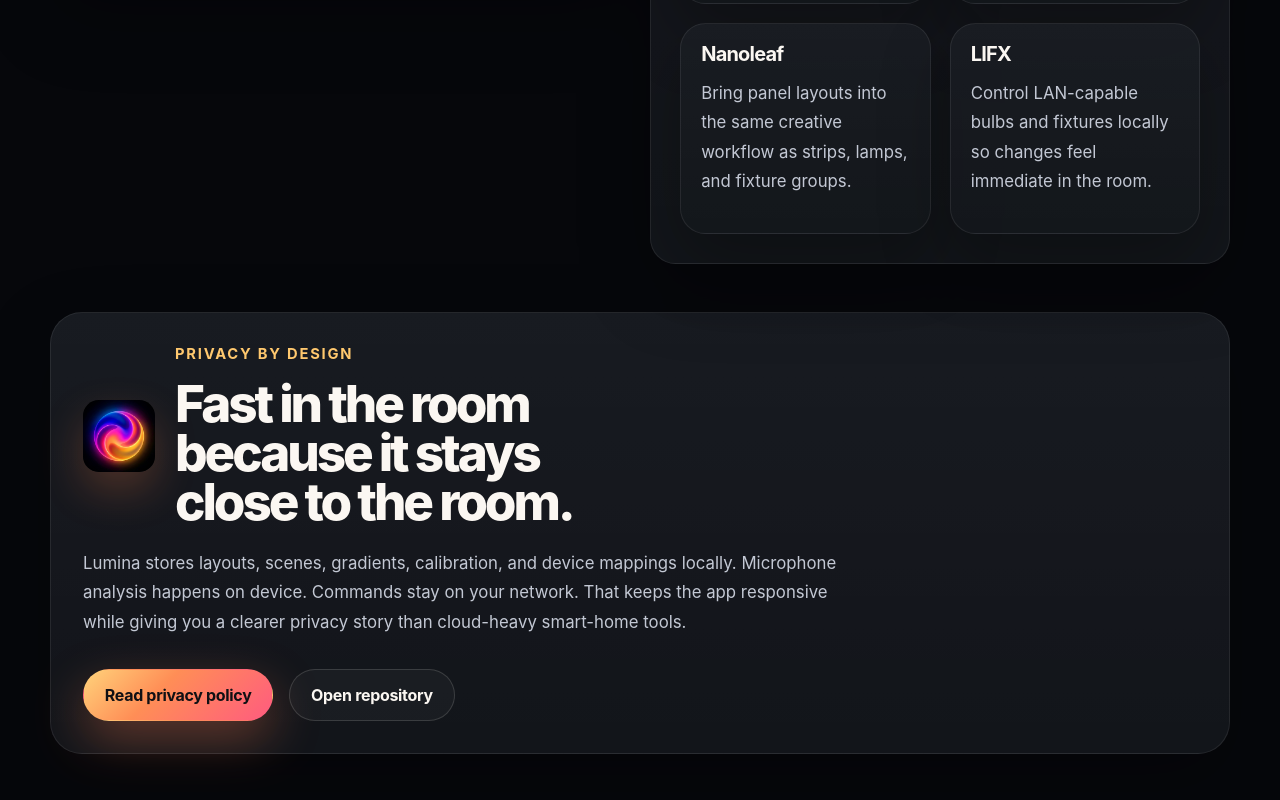
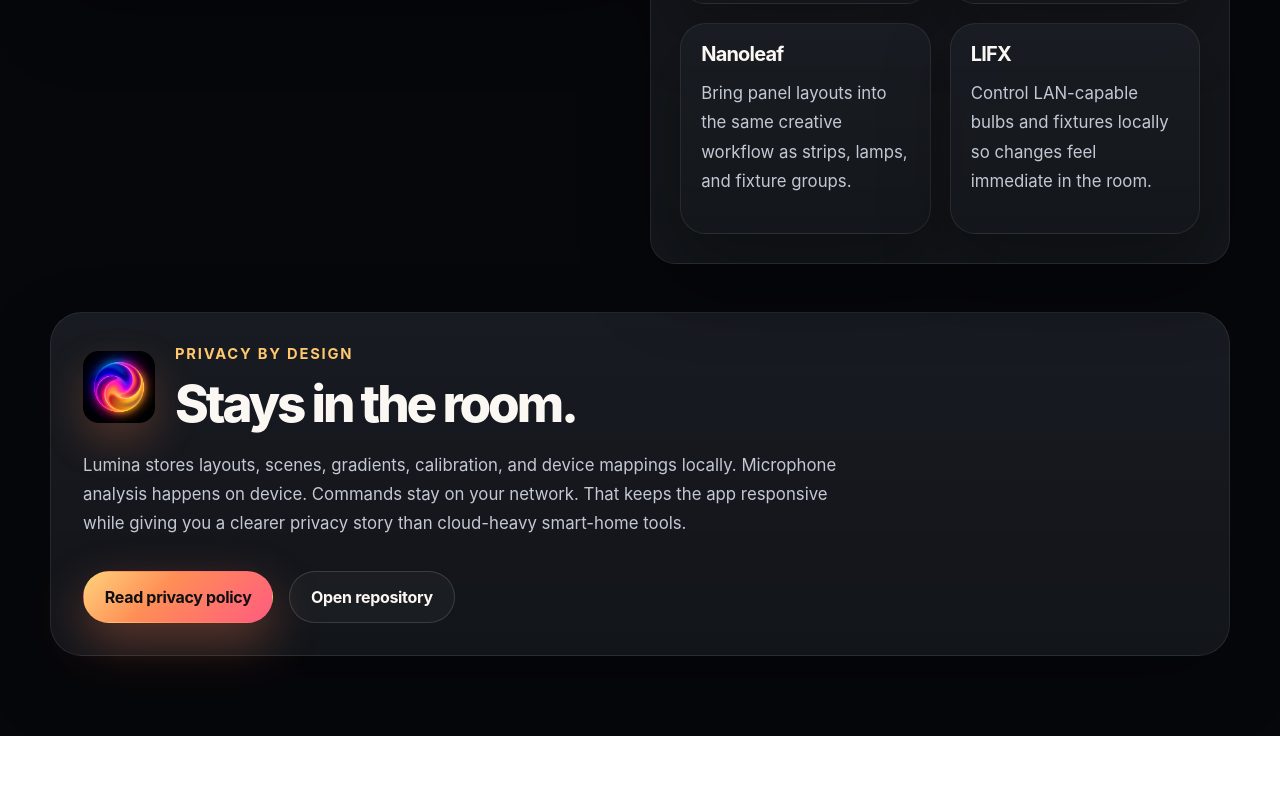
Before and after one commit to tukies/Lumina-iOS, a React (Vite) app: page / in a window 1280 px wide. Shown: the part 6997-7797 px from the top of the page. After the commit the page ends 7733 px from the top, so only its background shows below. Built offline with nearby package versions, Linux system fonts and the light colour scheme.

Commit message:
Tighten privacy headline copy

```diff
--- a/src/App.jsx
+++ b/src/App.jsx
@@ -431,7 +431,7 @@
               <img src={media('lumina-icon.png')} alt="" width="72" height="72" />
               <div>
                 <p className="section-kicker align-left">Privacy by design</p>
-                <h2 className="section-headline align-left">Fast in the room because it stays close to the room.</h2>
+                <h2 className="section-headline align-left">Stays in the room.</h2>
               </div>
             </div>
             <p className="section-body align-left">
```
